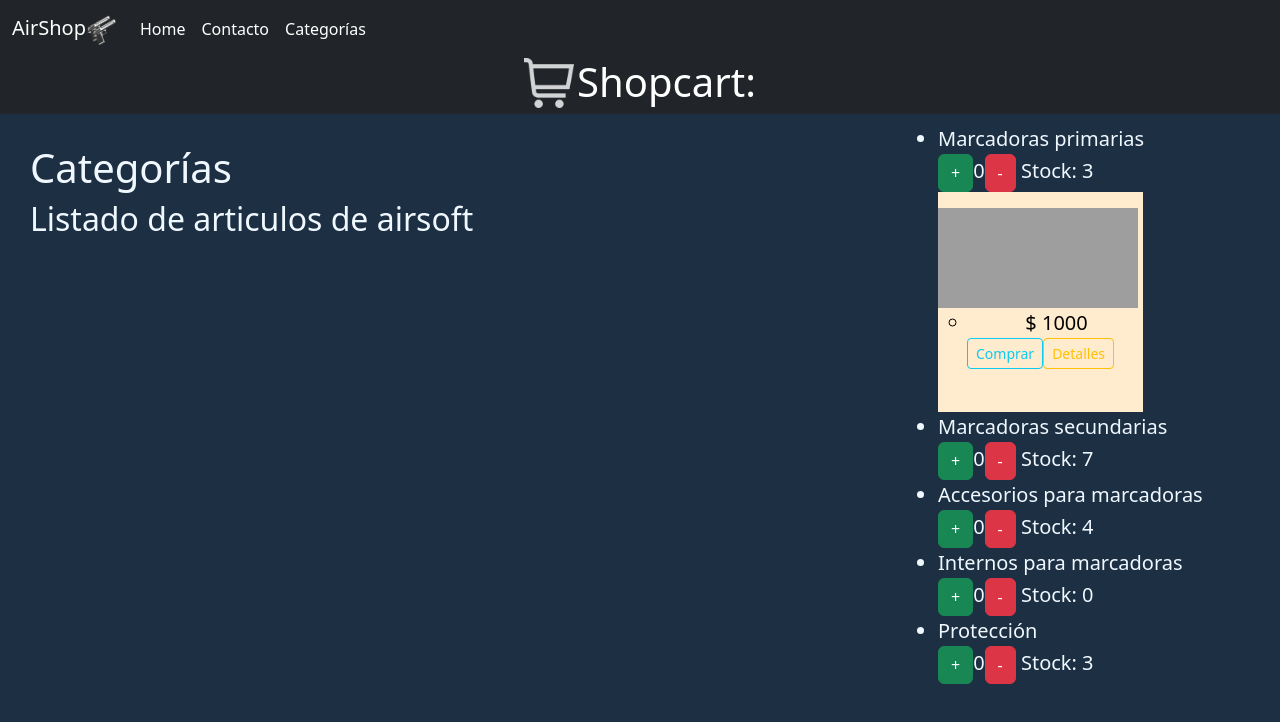
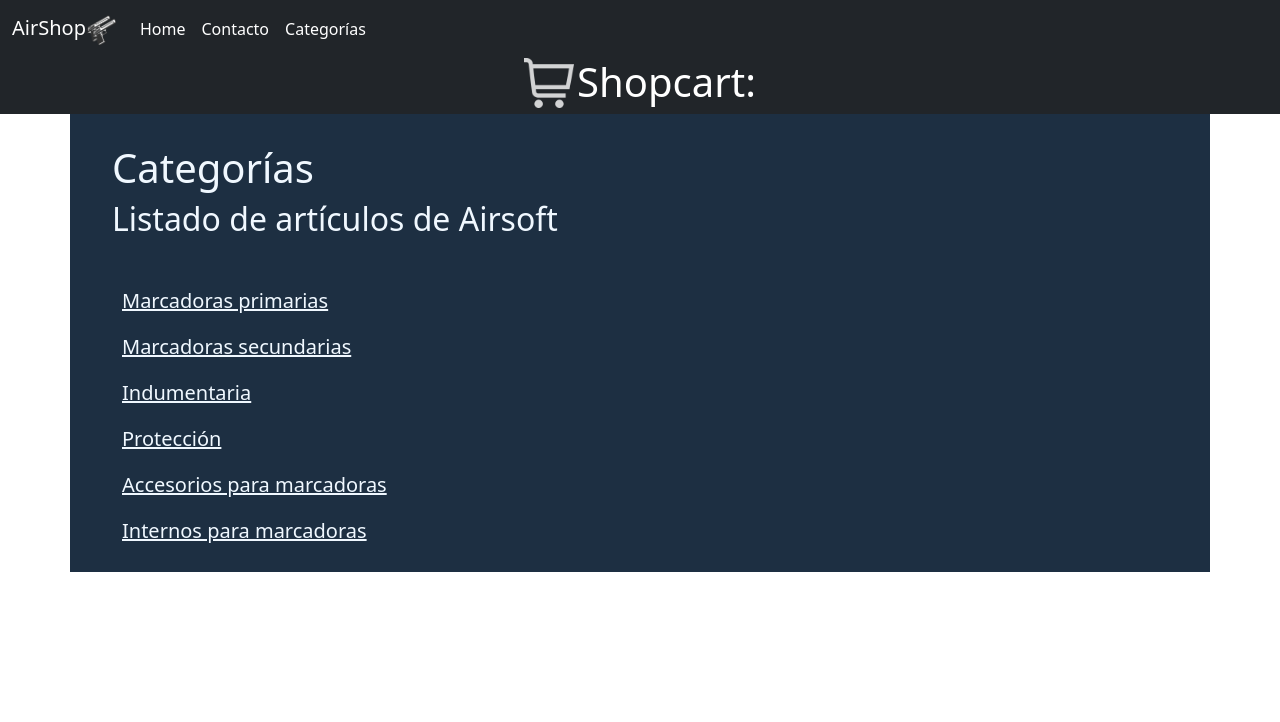
Before and after one commit to Jaaziel-M/React, a React (Create React App) app: page / in a window 1280 px wide. Shown: the top 722 px of the page. Built offline with nearby package versions, Linux system fonts and the light colour scheme; grey boxes are pictures that could not be loaded.

Commit message:
avances importantes en el estancamiento del anterior trabajo

```diff
--- a/src/App.js
+++ b/src/App.js
@@ -4,7 +4,7 @@ import 'bootstrap/dist/css/bootstrap.min.css';
 //components
 import Navbar from './components/header/Navbar';
 import CartWidget from './components/cart/CartWidget';
-import ItemListContainer from './components/itemlist/ItemListContainer';
+import ItemListContainer from './components/itemlistcontainer/ItemListContainer';
 import ItemCount from './components/counter/ItemCount';
 
 
@@ -15,15 +15,7 @@ class App extends React.Component{
       <>
         <Navbar></Navbar>
         <CartWidget></CartWidget>
-        <ItemListContainer
-        title='Categorías'
-        subtitle='Listado de articulos de airsoft'
-        cat1='Marcadoras primarias'
-        cat2='Marcadoras secundarias'
-        cat3="Accesorios para marcadoras"
-        cat4="Internos para marcadoras"
-        cat5="Protección"
-        />
+        <ItemListContainer/>
 
       </>
     )
--- a/src/components/itemlist/ItemListContainer.css
+++ b/src/components/itemlist/ItemList.css
@@ -1,19 +1,16 @@
 .all{
-    display: grid;
-    grid-template-areas:"titles titles list";
-    grid-template-columns: 35% 35% 30%;
-    grid-template-rows: 800px;
+    display: flex;
+    flex-direction: column;
+    justify-content: center;
     background-color: #1d2f42;
 }
 
 .titles{
-    grid-area: titles;
     margin: 30px;
     color: aliceblue;
 }
 
 .list{
-    grid-area: list;
     margin: 10px;
     color: aliceblue;
     font-size: 20px;
--- a/src/components/itemlist/ItemList.js
+++ b/src/components/itemlist/ItemList.js
@@ -1,90 +1,78 @@
+// a item list le voy a dar como parametro la categoría a buscar
+// recibe como parametro el arryay
+import Itemstyle from "../items/Items";
+import ItemCount from "../counter/ItemCount";
+import ItemListContainer from "../itemlistcontainer/ItemListContainer";
+import "./ItemList.css"
+const ItemList = (props) => {
 
-import React from 'react';
-import inventory from './mocked_data';
-import 'bootstrap/dist/css/bootstrap.min.css';
-import './items.css'
-//const ItemList = (props) => {
-//    let flag = false
-//    const arreglo = inventory.map(
-//        (item) => {
-//            if(props.argu == item.product){
-//                flag = true
-//                return item
-//            }
-//        }
-//    )
-const ItemList = (props) => {
-    let flag = false
-    const arreglo = inventory.map(
-            (item) => {
-                if(props.argu == item.product){
-                    flag = true
-                    return item
-                }
-            }
-        )
+    return(
+        <div className='all'>
+            <div className='titles'>
+                <h1>Categorías</h1>
+                <h2>Listado de artículos de Airsoft</h2>
+            </div>
 
+            <div className='list'>
+                <a className='titles'>Marcadoras primarias</a>
+                <ul>
+                    {props.arry.map((item)=>{
+                        if("Marcadoras primarias" == item.product){
+                            //return(<p>{item.brand}</p>)
+                            {console.log(item)}
+                            <Itemstyle
+                            brand={item.brand}
+                            url={item.pirctureUrl}
+                            price={item.price}
+                            quantity={item.quantity}
+                            ></Itemstyle>
+                        }
+                    })}
+                </ul>
+                <a className='titles'>Marcadoras secundarias</a>
+                <ul>
+                    {props.arry.map((item)=>{
+                        if("Marcadoras primarias" == item.product){
+                            //return(<p>{item.brand}</p>)
+                        }
+                    })}
+                </ul>
+                <a className='titles'>Indumentaria</a>
+                <ul>
+                    {props.arry.map((item)=>{
+                        if("indumentaria" == item.product){
+                            //return(<p>{item.brand}</p>)
+                        }
+                    })}
+                </ul>
+                <a className='titles'>Protección</a>
+                <ul>
+                    {props.arry.map((item)=>{
+                        if("Protección" == item.product){
+                            //return(<p>{item.brand}</p>)
+                        }
+                    })}
+                </ul>
+                <a className='titles'>Accesorios para marcadoras</a>
+                <ul>
+                    {props.arry.map((item)=>{
+                        if("Accesorios para marcadoras" == item.product){
+                            //return(<p>{item.brand}</p>)
+                        }
+                    })}
+                </ul>
+                <a className='titles'>Internos para marcadoras</a>
+                <ul>
+                    {props.arry.map((item)=>{
+                        if("Internos para marcadoras" == item.product){
+                            //return(<p>{item.brand}</p>)
+                        }
+                    })}
+                </ul>
+            </div>
 
-    let callprom = new Promise((resolve,reject)=>{
-        if(flag == true){
-            setTimeout((resolve("success")),2000)
+        </div>
 
-        }else{
-            setTimeout((reject("failure")),3000)
-        }
-    }
-    );
-
-    //console.log(Object.values(arreglo[12])[0])
-    //{Object.values(arreglo[12])[0]}
-    //{Object.values(arreglo[12])[1]}
-    //{Object.values(arreglo[12])[2]}
-
-    let newarr = []
-
-
-
-    callprom.then((msg)=>{
-        if(msg == "success"){
-            for(let arr of arreglo){
-                if(arr != undefined){
-                    for(let i=1; i<6; i++){
-                      //console.log(Object.values(arr)[i])
-                        newarr.push(Object.values(arr)[i])
-
-                    }
-                    //ewarr.push(arr)
-                    // Aca puedo exportar solo la logica del map y luego al itemlistcontainer solo le paso lo que escupe items
-
-                }
-
-            }
-        }
-        console.log(newarr)
-        return(<div>algo</div>)
-    }
-    )
-    callprom.catch((msg)=>{console.log(msg)})
-    //for(let arr of arreglo){
-    //    if(arr != undefined){
-    //        for(let i=0; i<5; i++){
-    //            console.log(Object.values(arr)[i])
-    //            newarr.push(Object.values(arr)[i]+"\n")
-    //        }
-    //    }
-    //}
-    return(
-        <div className='ItemContainer'>
-            <p className='txt'>{newarr[4]}</p>
-            <img className='Img' src="https://d3ugyf2ht6aenh.cloudfront.net/stores/001/863/270/products/marcadora-airsoft-krytac-tridet-mk2-crb-m-combat-grey-121-84ed1c2102f25481e216536662489777-480-0.jpg"></img>
-            <ul>
-                <li className='txt'>$ 1000</li>
-            </ul>
-            <div className='buttons'>
-                <button type="button" className="btn btn-outline-info btn-sm">Comprar</button>
-                <button type="button" className="btn btn-outline-warning btn-sm">Detalles</button>
-            </div>
-        </div>
     )
 }
 
--- a/src/components/itemlist/ItemListContainer.js
+++ /dev/null
@@ -1,44 +0,0 @@
-
-import './ItemListContainer.css';
-import ItemCount from '../counter/ItemCount';
-import React from 'react';
-import ItemList from './ItemList';
-
-const ItemListContainer = (props) => {
-    let stocki1 = 3
-    let stocki2 = 7
-    let stocki3 = 4
-    let stocki4 = 0
-    let stocki5 = 3
-
-    return(
-        <div className='all'>
-            <div className='titles'>
-                <h1>{props.title}</h1>
-                <h2>{props.subtitle}</h2>
-            </div>
-
-            <div className='list'>
-                <ul >
-                    <li>{props.cat1}</li>
-
-                    <ItemCount stock={stocki1}></ItemCount>
-                    <ItemList argu="Marcadoras primarias"></ItemList>
-
-                    <li>{props.cat2}</li>
-                    <ItemCount stock={stocki2}></ItemCount>
-                    <li>{props.cat3}</li>
-                    <ItemCount stock={stocki3}></ItemCount>
-                    <li>{props.cat4}</li>
-                    <ItemCount stock={stocki4}></ItemCount>
-                    <li>{props.cat5}</li>
-                    <ItemCount stock={stocki5}></ItemCount>
-                </ul>
-            </div>
-
-        </div>
-
-    )
-}
-
-export default ItemListContainer
--- /dev/null
+++ b/src/components/itemlistcontainer/ItemListContainer.css
@@ -0,0 +1,3 @@
+.container{
+    background-color: #1d2f42;
+}
--- /dev/null
+++ b/src/components/itemlistcontainer/ItemListContainer.js
@@ -0,0 +1,30 @@
+
+import './ItemListContainer.css';
+
+
+import React from 'react';
+import {useState, useEffect} from "react";
+import inventory from './mocked_data';
+import 'bootstrap/dist/css/bootstrap.min.css';
+import ItemList from '../itemlist/ItemList';
+import ItemCount from '../counter/ItemCount';
+
+const ItemListContainer = () => {
+
+    let [newarr, setNewarr] = useState([]);
+    let callprom = new Promise((resolve,reject)=>{
+        setTimeout((resolve(inventory)),2000)
+        setTimeout((reject("failure")),3000)
+    })
+    useEffect( ()=>{
+        callprom.then((arr)=>{
+            setNewarr(arr)
+    })},[]);
+    return(
+        <div className='container'>
+            <ItemList arry={newarr}></ItemList>
+        </div>
+
+    )
+}
+export default ItemListContainer
--- a/src/components/items/Items.js
+++ b/src/components/items/Items.js
@@ -1,28 +1,28 @@
 
 import React from 'react';
-import inventory from '../itemlist/mocked_data';
-//provisional imports
-//import './items.css'
-//import 'bootstrap/dist/css/bootstrap.min.css';
-//
-//const Itemstyle = (props) => {
-//
-//
-//    return(
-//        <div className='ItemContainer'>
-//            <p className='txt'>{newarr[4]}</p>
-//            <img className='Img' src="https://d3ugyf2ht6aenh.cloudfront.net/stores/001/863/270/products/marcadora-airsoft-krytac-tridet-mk2-crb-m-combat-grey-121-84ed1c2102f25481e216536662489777-480-0.jpg"></img>
-//            <ul>
-//                <li className='txt'>$ 1000</li>
-//            </ul>
-//            <div className='buttons'>
-//                <button type="button" className="btn btn-outline-info btn-sm">Comprar</button>
-//                <button type="button" className="btn btn-outline-warning btn-sm">Detalles</button>
-//            </div>
-//        </div>
-//    )
-//}
-//
-//
-//
-//export default Itemstyle
+import './items.css'
+import 'bootstrap/dist/css/bootstrap.min.css';
+import ItemCount from '../counter/ItemCount';
+
+const Itemstyle = (props) => {
+
+
+    return(
+        <div className='ItemContainer'>
+            <p className='txt'>{props.brand}" - "{props.description}</p>
+            <img className='Img' src={props.url}></img>
+            <ul>
+                <li className='txt'>US$ {props.price}</li>
+            </ul>
+            <div className='buttons'>
+                <ItemCount stock={props.quantity}></ItemCount>
+                <button type="button" className="btn btn-outline-info btn-sm">Comprar</button>
+                <button type="button" className="btn btn-outline-warning btn-sm">Detalles</button>
+            </div>
+        </div>
+    )
+}
+
+
+
+export default Itemstyle
```
Also changed, not shown: src/components/itemlistcontainer/mocked_data.js (renamed from src/components/itemlist/mocked_data.js), src/components/items/items.css (renamed from src/components/itemlist/items.css).
